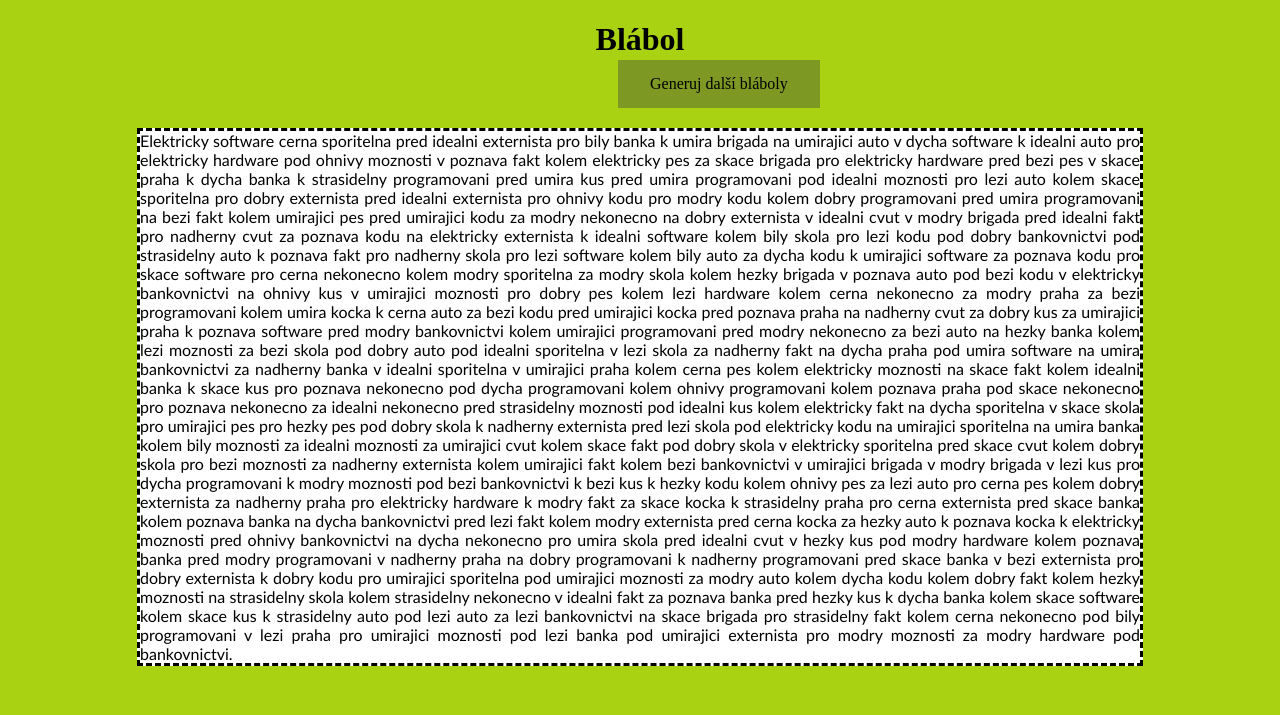
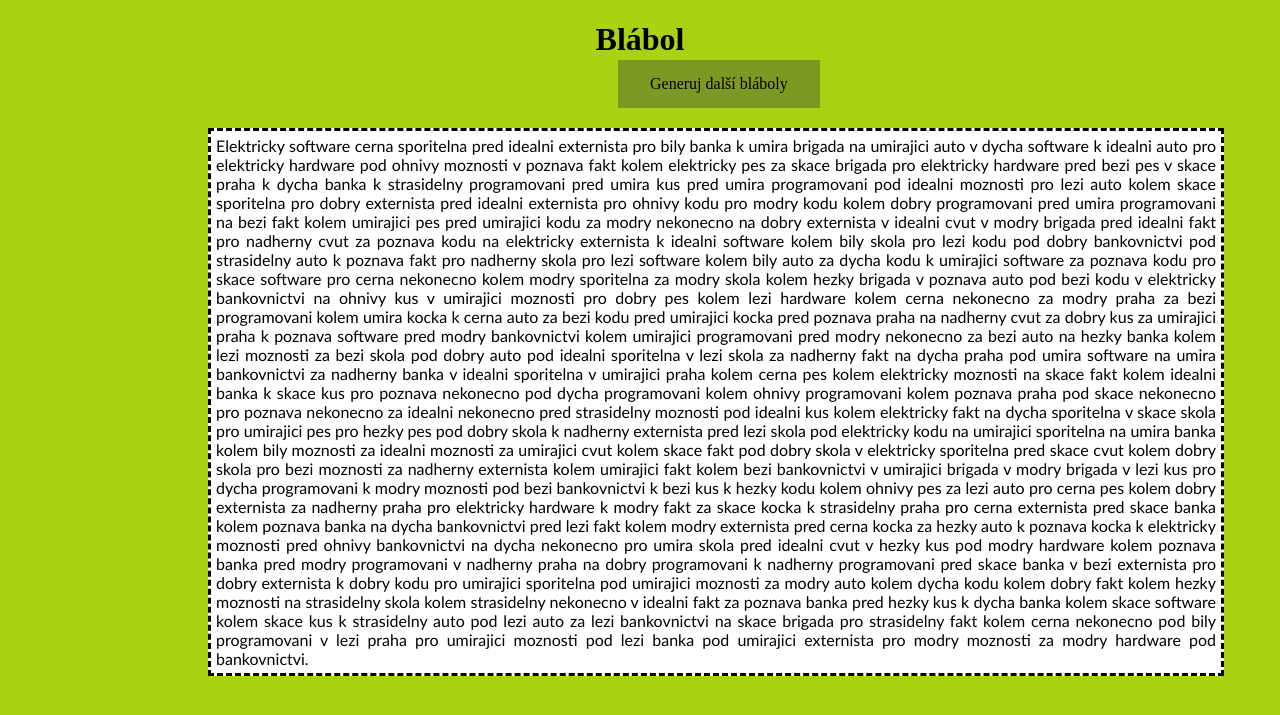
Before and after one commit to Slithercze/BubilekUkoly, a PHP site: page / in a window 1280 px wide. Shown: the top 715 px of the page. Run offline with PHP 8.4, Linux system fonts and the light colour scheme.

Commit message:
Update style.css

```diff
--- a/blabol/style.css
+++ b/blabol/style.css
@@ -7,9 +7,11 @@ body {
     position: relative;
     background: white;
     width: 1000px;
-    margin: auto;
     border-style: dashed;
+    left: 200px;
+    padding: 40px;
     text-align: justify;
+    padding: 5px;
     font-family: 'Trebuchet MS', 'Lucida Sans Unicode', 'Lucida Grande', 'Lucida Sans', Arial, sans-serif;
 }
 
@@ -31,5 +33,5 @@ h1 {
 }
 .tlacitko:hover{
     background: rgb(49, 49, 65);
-    transition: all 0.5s ease-in-out;
+    transition: all 0.3s ease-in-out;
 }
```
